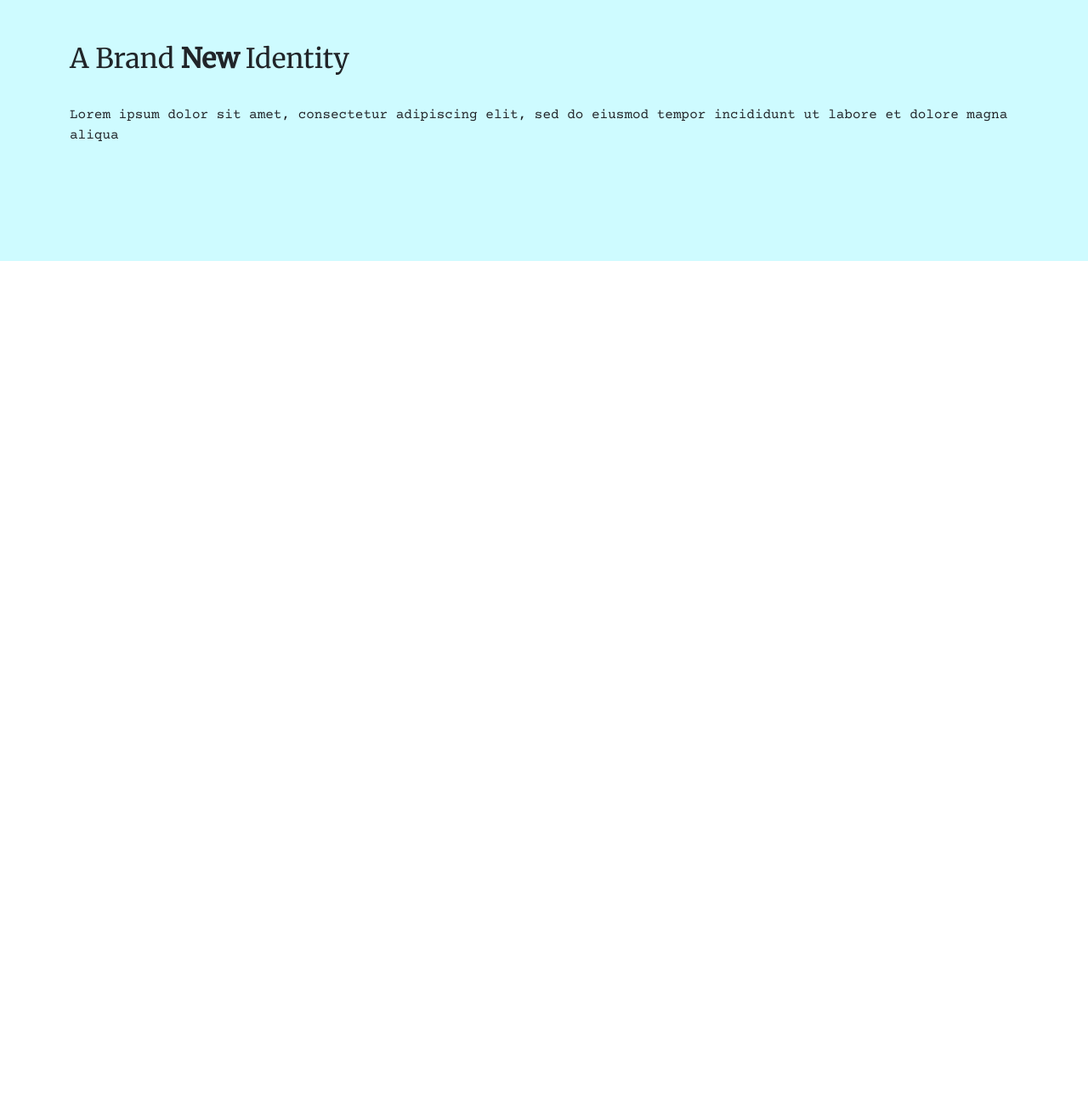
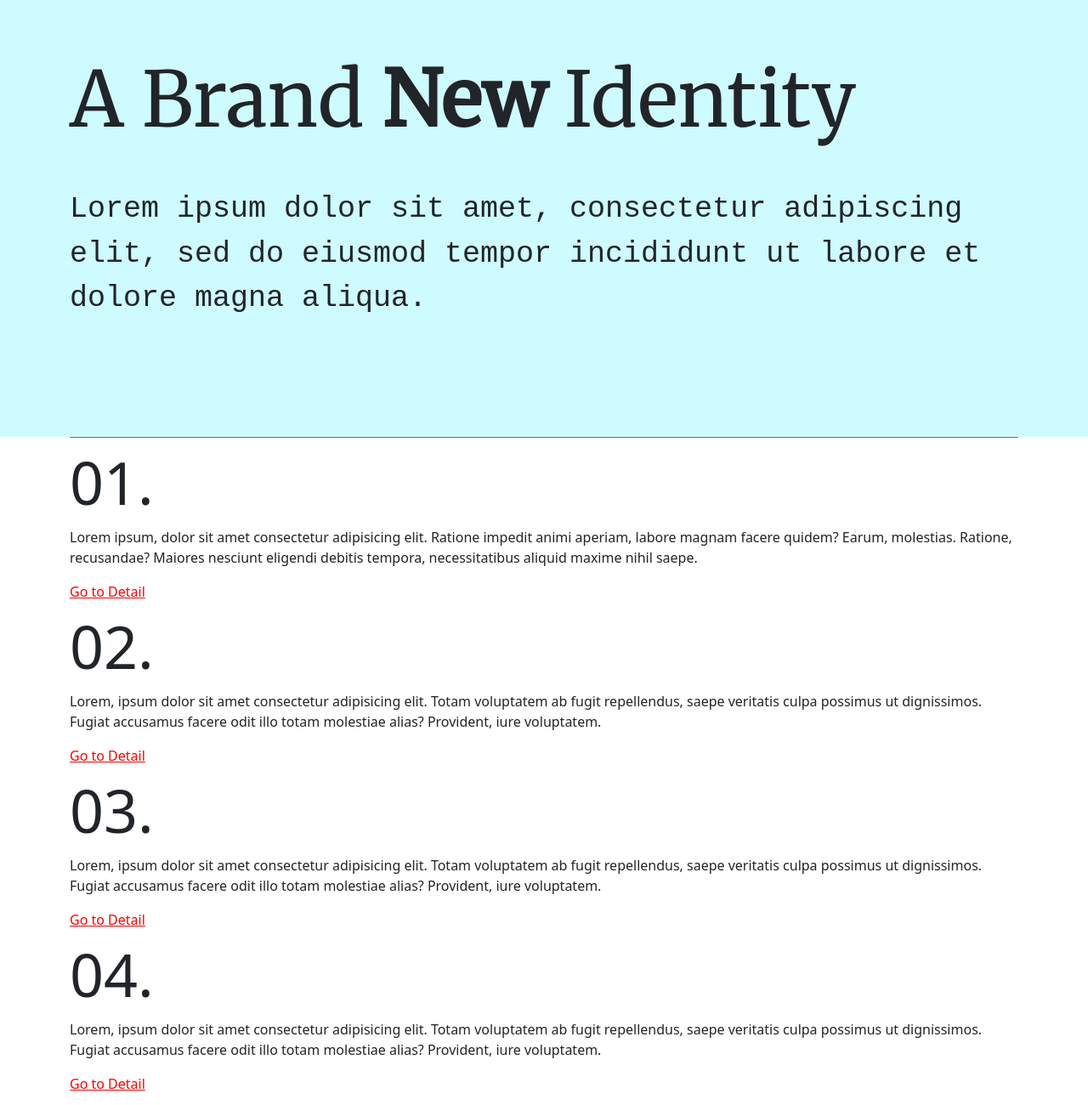
Before and after one commit to KingMagaIII/layer2, a plain HTML site: page index.html in a window 1280 px wide. Shown: the part 80-1380 px from the top of the page at 85% size. Before the commit the page ends 800 px from the top, so only its background shows below. Drawn offline with nearby package versions, Linux system fonts and the light colour scheme.

Commit message:
creazione lista

```diff
--- a/index.html
+++ b/index.html
@@ -6,8 +6,6 @@
     <meta name="viewport" content="width=device-width, initial-scale=1.0">
     <link href="https://cdn.jsdelivr.net/npm/bootstrap@5.3.3/dist/css/bootstrap.min.css" rel="stylesheet" integrity="sha384-QWTKZyjpPEjISv5WaRU9OFeRpok6YctnYmDr5pNlyT2bRjXh0JMhjY6hW+ALEwIH" crossorigin="anonymous">
     <link rel="stylesheet" href="static/style/index.css">
-    <link rel="preconnect" href="https://fonts.googleapis.com">
-    <link rel="preconnect" href="https://fonts.gstatic.com" crossorigin>
     <link href="https://fonts.googleapis.com/css2?family=Courier+Prime:ital,wght@0,400;0,700;1,400;1,700&family=Merriweather&display=swap" rel="stylesheet">
     <title>Document</title>
 </head>
@@ -15,11 +13,44 @@
     <div class="hero1">
         <div class="container">
             <div class="col-md-12">
-                <h2 class="title merriweather-regular">A Brand <b>New</b> Identity</h2>
-                <p class="subTitle courier-prime-regular">Lorem ipsum dolor sit amet, consectetur adipiscing elit, sed do eiusmod tempor incididunt ut labore et dolore magna aliqua</p>
+                <div class="title merriweather-regular"
+                >A Brand <b>New</b> Identity</div>
+                <p class="subTitle">Lorem ipsum dolor sit amet, consectetur adipiscing elit, sed do eiusmod tempor incididunt ut labore et dolore magna aliqua.</p>
             </div>
         </div>
     </div>
+    <div class="container">
+        <div class="col-md-12">
+            <div class="customList">
+                <ol>
+                    <li class="listItem">
+                        <div class="listItemContent">
+                            <p>Lorem ipsum, dolor sit amet consectetur adipisicing elit. Ratione impedit animi aperiam, labore magnam facere quidem? Earum, molestias. Ratione, recusandae? Maiores nesciunt eligendi debitis tempora, necessitatibus aliquid maxime nihil saepe.</p>
 
+                            <a href="#" class="customlink">Go to Detail</a>
+                        </div>
+                    </li>
+                    <li class="listItem">
+                        <div class="listItemContent">
+                            <p>Lorem, ipsum dolor sit amet consectetur adipisicing elit. Totam voluptatem ab fugit repellendus, saepe veritatis culpa possimus ut dignissimos. Fugiat accusamus facere odit illo totam molestiae alias? Provident, iure voluptatem.</p>
+                            <a href="#" class="customlink">Go to Detail</a>
+                        </div>
+                    </li>
+                    <li class="listItem">
+                        <div class="listItemContent">
+                            <p>Lorem, ipsum dolor sit amet consectetur adipisicing elit. Totam voluptatem ab fugit repellendus, saepe veritatis culpa possimus ut dignissimos. Fugiat accusamus facere odit illo totam molestiae alias? Provident, iure voluptatem.</p>
+                            <a href="#" class="customlink">Go to Detail</a>
+                        </div>
+                    </li>
+                    <li class="listItem">
+                        <div class="listItemContent">
+                            <p>Lorem, ipsum dolor sit amet consectetur adipisicing elit. Totam voluptatem ab fugit repellendus, saepe veritatis culpa possimus ut dignissimos. Fugiat accusamus facere odit illo totam molestiae alias? Provident, iure voluptatem.</p>
+                            <a href="#" class="customlink">Go to Detail</a>
+                        </div>
+                    </li>
+                </ol>
+            </div>
+        </div>
+    </div>
 </body>
 </html>
--- a/static/style/font.css
+++ b/static/style/font.css
@@ -1,3 +1,5 @@
+@import url("https://fonts.googleapis.com/css2?family=Courier+Prime:ital,wght@0,400;0,700;1,400;1,700&family=Merriweather&display=swap");
+
 .merriweather-regular {
     font-family: "Merriweather", serif;
     font-weight: 400;
--- a/static/style/index.css
+++ b/static/style/index.css
@@ -1,2 +1,3 @@
 @import "title.css";
-@import "font.css"
+@import "font.css";
+@import "lista.css";
--- /dev/null
+++ b/static/style/lista.css
@@ -0,0 +1,17 @@
+.customList ol{
+    padding: 0;
+    list-style: none;
+    counter-reset: listItem;
+    border-top: #707070 1px solid;
+}
+
+.customList .listItem::before{
+    counter-increment: listItem;
+    content: "0" counter(listItem) ".";
+    font-size: 70px;
+}
+
+.customlink{
+    color: #FF0000;
+    margin-top: 34px;
+}
--- a/static/style/title.css
+++ b/static/style/title.css
@@ -1,5 +1,5 @@
 .title{
-    size: 90px;
+    font-size: 90px;
     margin-bottom: 35px;
 }
 .hero1{
@@ -8,5 +8,6 @@
     background-color: #CEFBFF;
 }
 .subTitle{
-    size: 35px;
+    font-size: 35px;
+    font-family: 'Courier New', Courier, monospace;
 }
```
